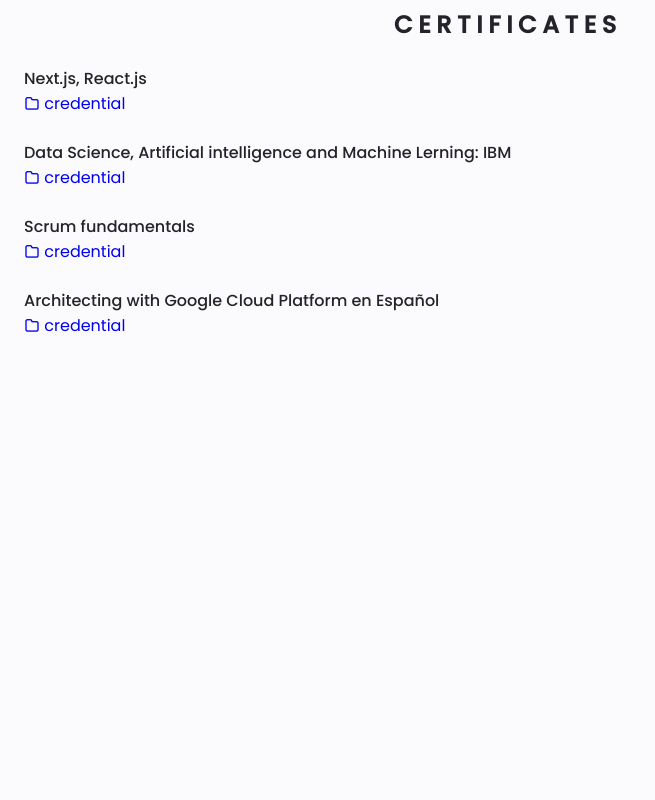
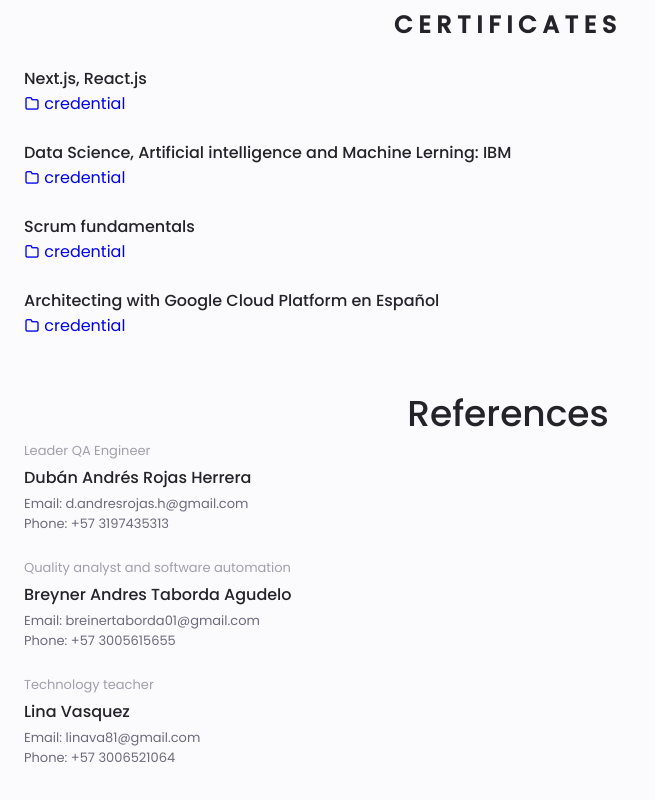
Before and after one commit to Jhonsebastianas/portafolio, a Next.js app: page /resume in a window 1280 px wide. Shown: the part 2279-3079 px from the top of the page, without its empty margins (0-655 px from the left). Before the commit the page ends 2689 px from the top, so only its background shows below. Built offline with nearby package versions, Linux system fonts and the light colour scheme.

Commit message:
references - 14/06/2021, 07:06 p.m.

```diff
--- /dev/null
+++ b/src/components/commons/resume/reference.jsx
@@ -0,0 +1,49 @@
+import React from 'react'
+import StyledComponents from 'styled-components'
+
+const StyledReferencesContent = StyledComponents.div`
+    gap: .25rem !important;
+
+    .references__title {
+        font-size: var(--h3-font-size);
+    }
+
+    .references__subtitle {
+        color: var(--text-color-light);
+    }
+
+    .references__subtitle,
+    .references__contact {
+        font-size: var(--smaller-font-size);
+    }
+
+    .references__link {
+        color: var(--text-color);
+
+        &:hover {
+            color: var(--first-color);
+        }
+    }
+`
+
+const Reference = (props) => {
+
+    const { reference: { name, role, email, phone } } = props
+    const { number, extension } = phone
+
+    const urlEmail = `mailto:${email}`
+    const urlPhone = `https://api.whatsapp.com/send?phone=${number}`
+
+    return (
+        <StyledReferencesContent className="references__content bd-grid">
+            <span className="references__subtitle">{role}</span>
+            <h3 className="references__title">{name}</h3>
+            <ul className="references__contact">
+                <li>Email: <a class="references__link" href={urlEmail} rel="noopener noreferrer" target="_blank">{email}</a></li>
+                <li>Phone: {extension} <a class="references__link" href={urlPhone} rel="noopener noreferrer" target="_blank">{number}</a></li>
+            </ul>
+        </StyledReferencesContent>
+    )
+}
+
+export default Reference
--- /dev/null
+++ b/src/components/sections/resume/References.jsx
@@ -0,0 +1,20 @@
+import React from 'react'
+import Reference from '@components/commons/resume/reference'
+import listReferences from '@constants/references'
+
+const References = () => {
+
+    return (
+        <section className="references section" id="references">
+            <h2 className="section__title">References</h2>
+
+            <div className="references__container bd-grid">
+                {React.Children.toArray(
+                    listReferences.map(reference => <Reference reference={reference} />)
+                )}
+            </div>
+        </section>
+    )
+}
+
+export default References
--- /dev/null
+++ b/src/constants/references.js
@@ -0,0 +1,31 @@
+const portfolioProjects = [
+    {
+        role: 'Leader QA Engineer',
+        name: 'Dubán Andrés Rojas Herrera',
+        email: 'd.andresrojas.h@gmail.com',
+        phone: {
+            number: '3197435313',
+            extension: '+57'
+        },
+    },
+    {
+        role: 'Quality analyst and software automation',
+        name: 'Breyner Andres Taborda Agudelo',
+        email: 'breinertaborda01@gmail.com',
+        phone: {
+            number: '3005615655',
+            extension: '+57'
+        },
+    },
+    {
+        role: 'Technology teacher',
+        name: 'Lina Vasquez',
+        email: 'linava81@gmail.com',
+        phone: {
+            number: '3006521064',
+            extension: '+57'
+        },
+    },
+]
+
+export default portfolioProjects
--- a/src/pages/resume/index.jsx
+++ b/src/pages/resume/index.jsx
@@ -9,6 +9,7 @@ import Skills from '@components/sections/resume/Skills'
 /** RESUME RIGHT */
 import Experience from '@components/sections/resume/Experience'
 import Certificates from '@components/sections/resume/Certificates'
+import References from '@components/sections/resume/References'
 
 const Resume = () => {
     return (
@@ -25,6 +26,7 @@ const Resume = () => {
                 <div className="resume__right">
                     <Experience />
                     <Certificates />
+                    <References />
                 </div>
             </div>
         </Layout>
```
